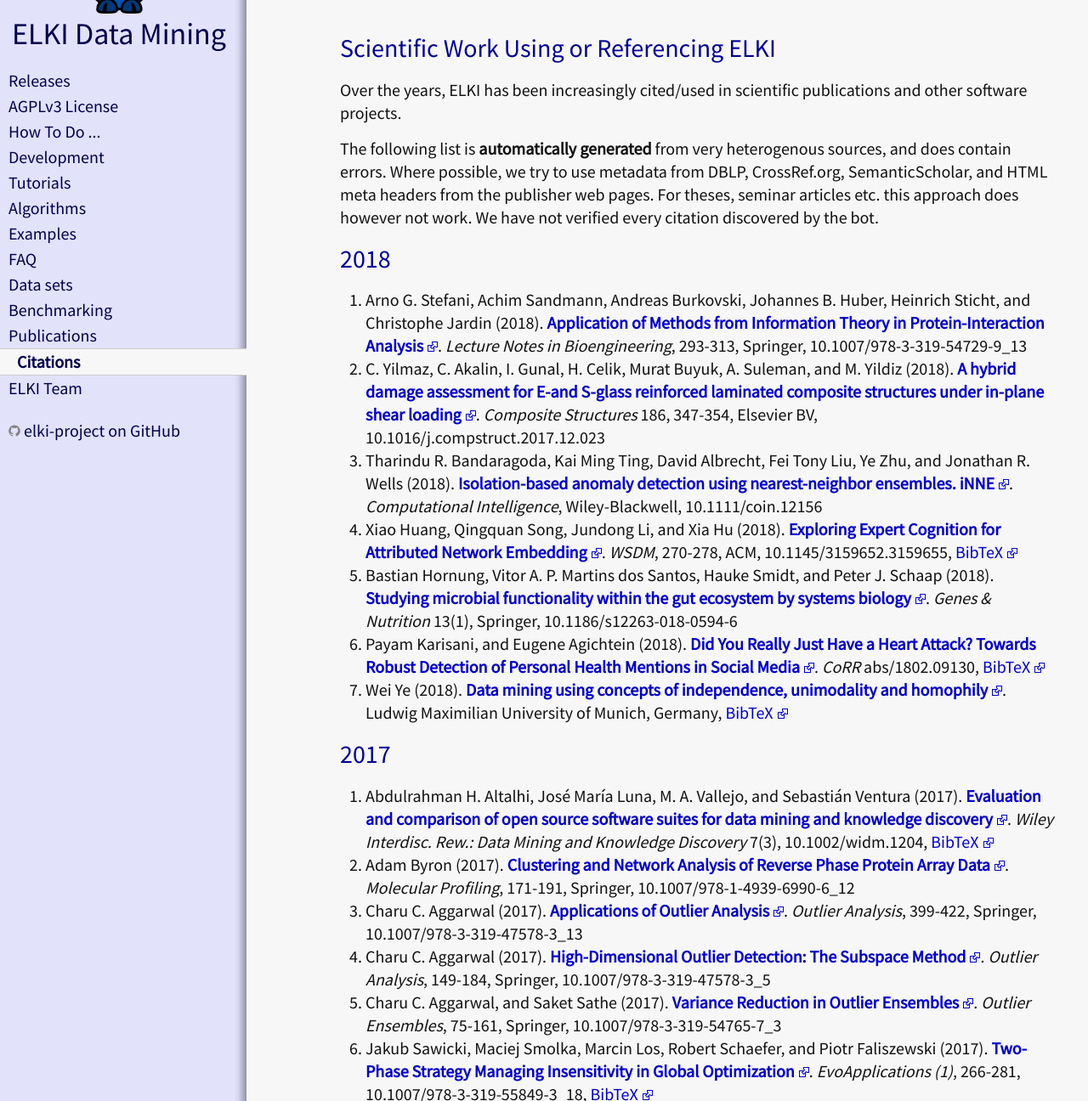
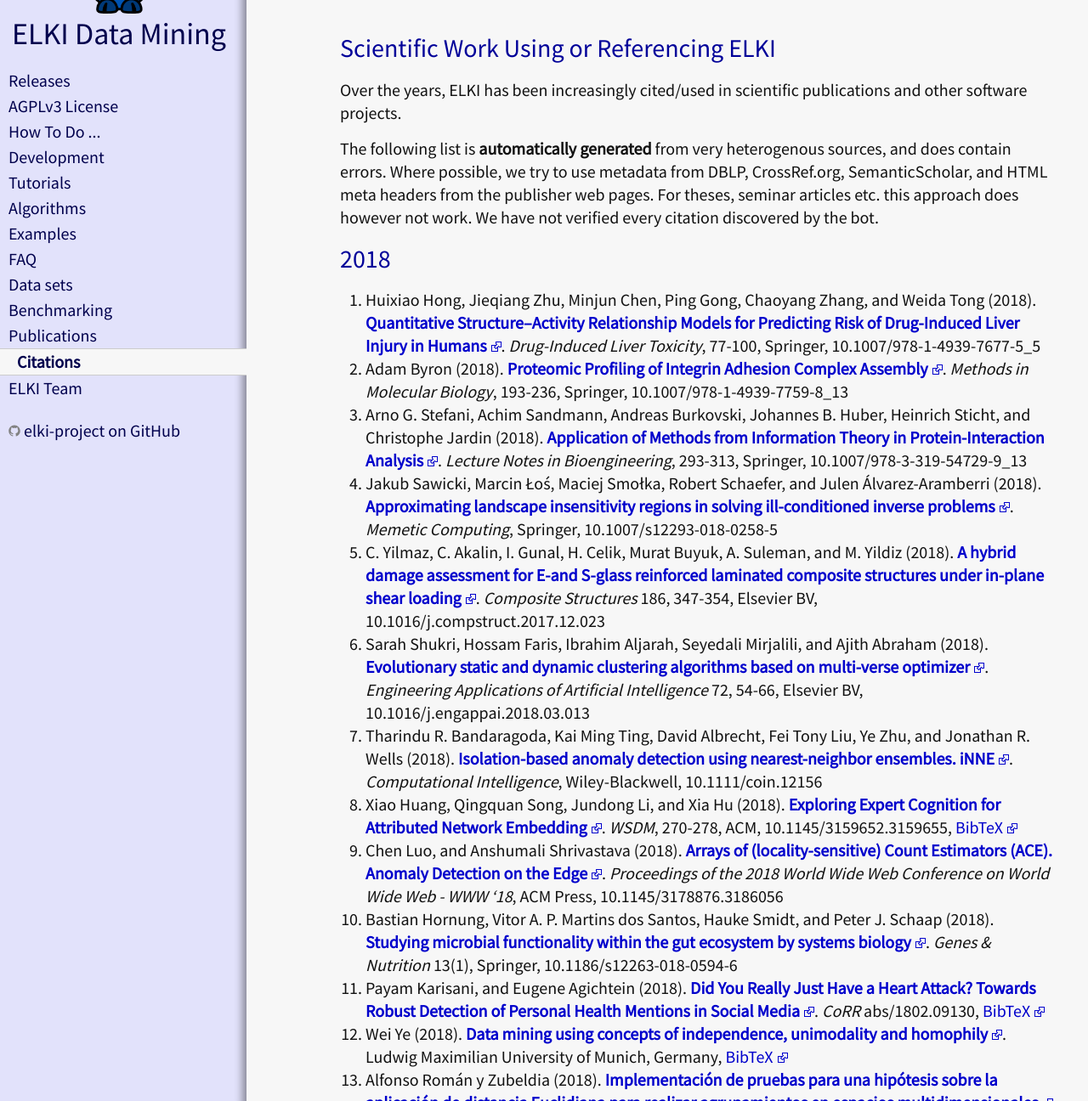
Before and after one commit to elki-project/elki-project.github.io, a Jekyll site: the page built from references.md, in a window 1280 px wide and 1400 px high, cut to the strip 104-1400 px from the top of the window. Shown: the whole strip at 85% size. Built offline with Jekyll 4.4.1, drawn with Linux system fonts in a browser that asks for light colours; some of the changed text lies outside the part shown.

Commit message:
more references

```diff
--- a/references.md
+++ b/references.md
@@ -16,12 +16,24 @@
 2018
 ----
 
+1. Huixiao Hong, Jieqiang Zhu, Minjun Chen, Ping Gong, Chaoyang Zhang, and Weida Tong (2018).
+   **[Quantitative Structure–Activity Relationship Models for Predicting Risk of Drug-Induced Liver Injury in Humans](https://doi.org/10.1007/978-1-4939-7677-5_5)**.
+   *Drug-Induced Liver Toxicity*, 77-100, Springer, 10.1007/978-1-4939-7677-5\_5
+1. Adam Byron (2018).
+   **[Proteomic Profiling of Integrin Adhesion Complex Assembly](https://doi.org/10.1007/978-1-4939-7759-8_13)**.
+   *Methods in Molecular Biology*, 193-236, Springer, 10.1007/978-1-4939-7759-8\_13
 1. Arno G. Stefani, Achim Sandmann, Andreas Burkovski, Johannes B. Huber, Heinrich Sticht, and Christophe Jardin (2018).
    **[Application of Methods from Information Theory in Protein-Interaction Analysis](https://doi.org/10.1007/978-3-319-54729-9_13)**.
    *Lecture Notes in Bioengineering*, 293-313, Springer, 10.1007/978-3-319-54729-9\_13
+1. Jakub Sawicki, Marcin Łoś, Maciej Smołka, Robert Schaefer, and Julen Álvarez-Aramberri (2018).
+   **[Approximating landscape insensitivity regions in solving ill-conditioned inverse problems](https://doi.org/10.1007/s12293-018-0258-5)**.
+   *Memetic Computing*, Springer, 10.1007/s12293-018-0258-5
 1. C. Yilmaz, C. Akalin, I. Gunal, H. Celik, Murat Buyuk, A. Suleman, and M. Yildiz (2018).
    **[A hybrid damage assessment for E-and S-glass reinforced laminated composite structures under in-plane shear loading](https://doi.org/10.1016/j.compstruct.2017.12.023)**.
    *Composite Structures* 186, 347-354, Elsevier BV, 10.1016/j.compstruct.2017.12.023
+1. Sarah Shukri, Hossam Faris, Ibrahim Aljarah, Seyedali Mirjalili, and Ajith Abraham (2018).
+   **[Evolutionary static and dynamic clustering algorithms based on multi-verse optimizer](https://doi.org/10.1016/j.engappai.2018.03.013)**.
+   *Engineering Applications of Artificial Intelligence* 72, 54-66, Elsevier BV, 10.1016/j.engappai.2018.03.013
 1. Tharindu R. Bandaragoda, Kai Ming Ting, David Albrecht, Fei Tony Liu, Ye Zhu, and Jonathan R. Wells (2018).
    **[Isolation-based anomaly detection using nearest-neighbor ensembles. iNNE](https://doi.org/10.1111/coin.12156)**.
    *Computational Intelligence*, Wiley-Blackwell, 10.1111/coin.12156
@@ -29,6 +41,9 @@
    **[Exploring Expert Cognition for Attributed Network Embedding](https://doi.org/10.1145/3159652.3159655)**.
    *WSDM*, 270-278, ACM, 10.1145/3159652.3159655,
    [BibTeX](http://dblp.uni-trier.de/rec/bibtex/conf/wsdm/HuangSLH18)
+1. Chen Luo, and Anshumali Shrivastava (2018).
+   **[Arrays of (locality-sensitive) Count Estimators (ACE). Anomaly Detection on the Edge](https://doi.org/10.1145/3178876.3186056)**.
+   *Proceedings of the 2018 World Wide Web Conference on World Wide Web - WWW '18*, ACM Press, 10.1145/3178876.3186056
 1. Bastian Hornung, Vitor A. P. Martins dos Santos, Hauke Smidt, and Peter J. Schaap (2018).
    **[Studying microbial functionality within the gut ecosystem by systems biology](https://doi.org/10.1186/s12263-018-0594-6)**.
    *Genes & Nutrition* 13(1), Springer, 10.1186/s12263-018-0594-6
@@ -40,6 +55,9 @@
    **[Data mining using concepts of independence, unimodality and homophily](https://edoc.ub.uni-muenchen.de/21675/)**.
    Ludwig Maximilian University of Munich, Germany,
    [BibTeX](http://dblp.uni-trier.de/rec/bibtex/phd/dnb/Ye18)
+1. Alfonso Román y Zubeldia (2018).
+   **[Implementación de pruebas para una hipótesis sobre la aplicación de distancia Euclidiana para realizar agrupamientos en espacios multidimensionales](http://ridaa.unicen.edu.ar/xmlui/handle/123456789/1564)**.
+   Universidad Nacional del Centro de la Provincia de Buenos Aires. Facultad de Ciencias Exactas
 
 2017
 ----
```
